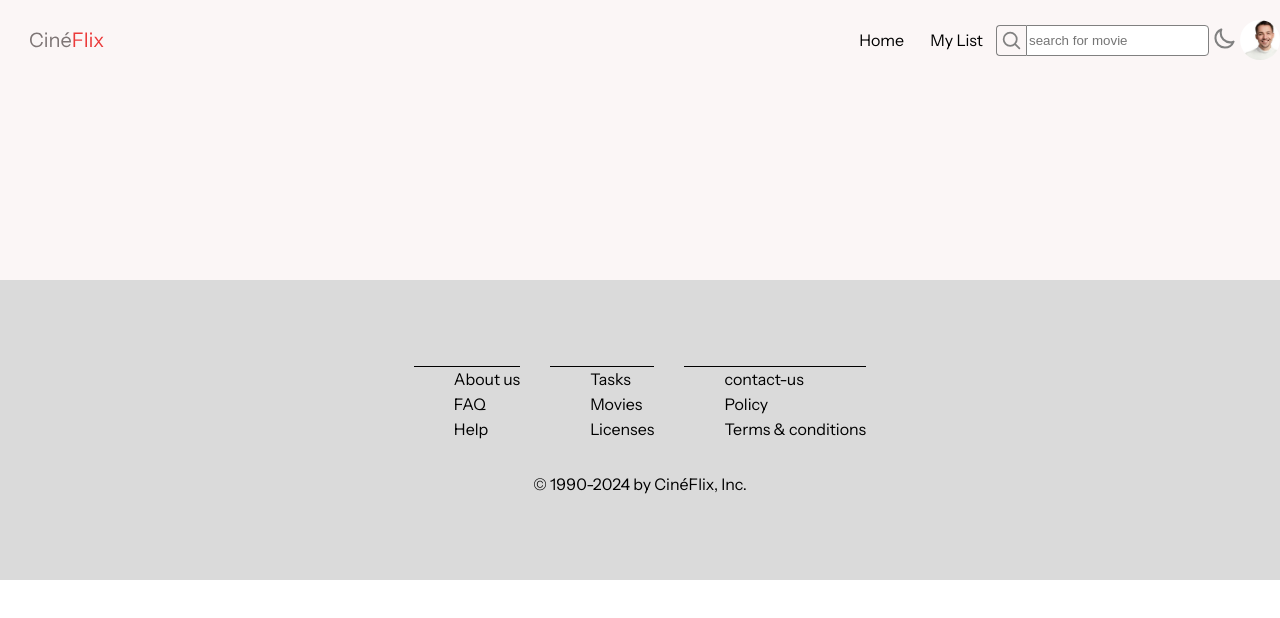
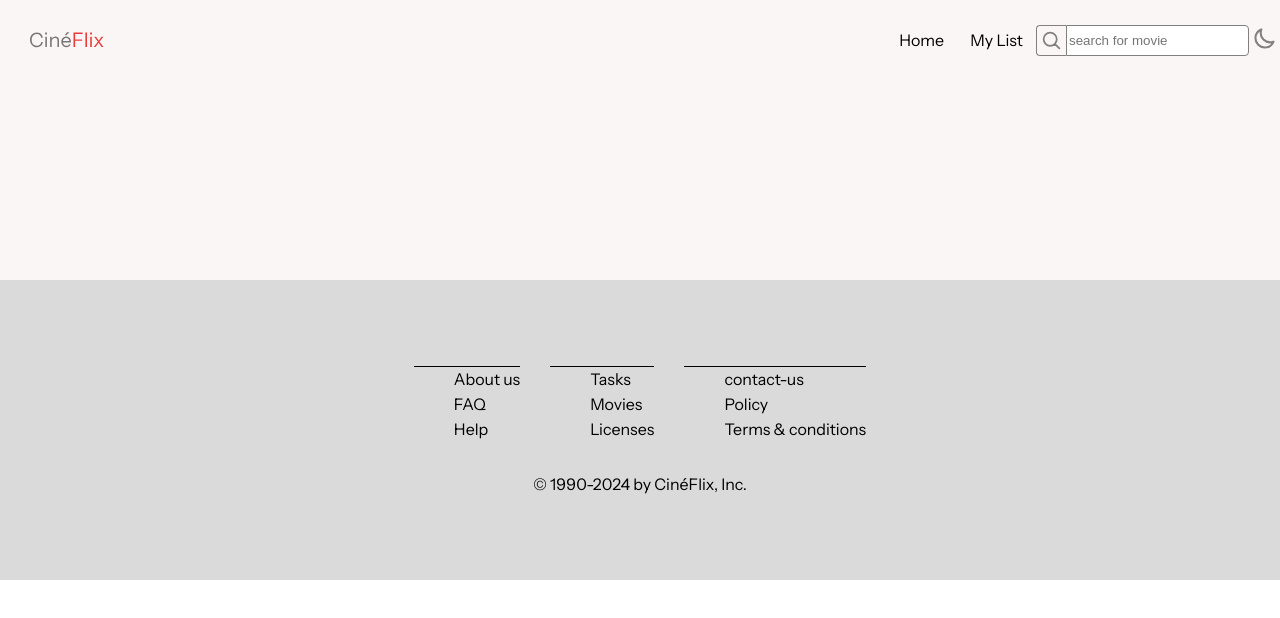
Before and after one commit to nabil-el-allaoui/Cin-Flix-website, a plain HTML site: page favorite.html in a window 1280 px wide. Drawn offline with Linux system fonts and the light colour scheme.

Commit message:
added some fixes

```diff
--- a/favorite.html
+++ b/favorite.html
@@ -44,7 +44,6 @@
                         stroke="gray" stroke-width="2" stroke-linecap="round" stroke-linejoin="round" />
                 </svg>
             </label>
-            <img src="images/profile.jpg" alt="">
         </div>
     </div>
 
```
